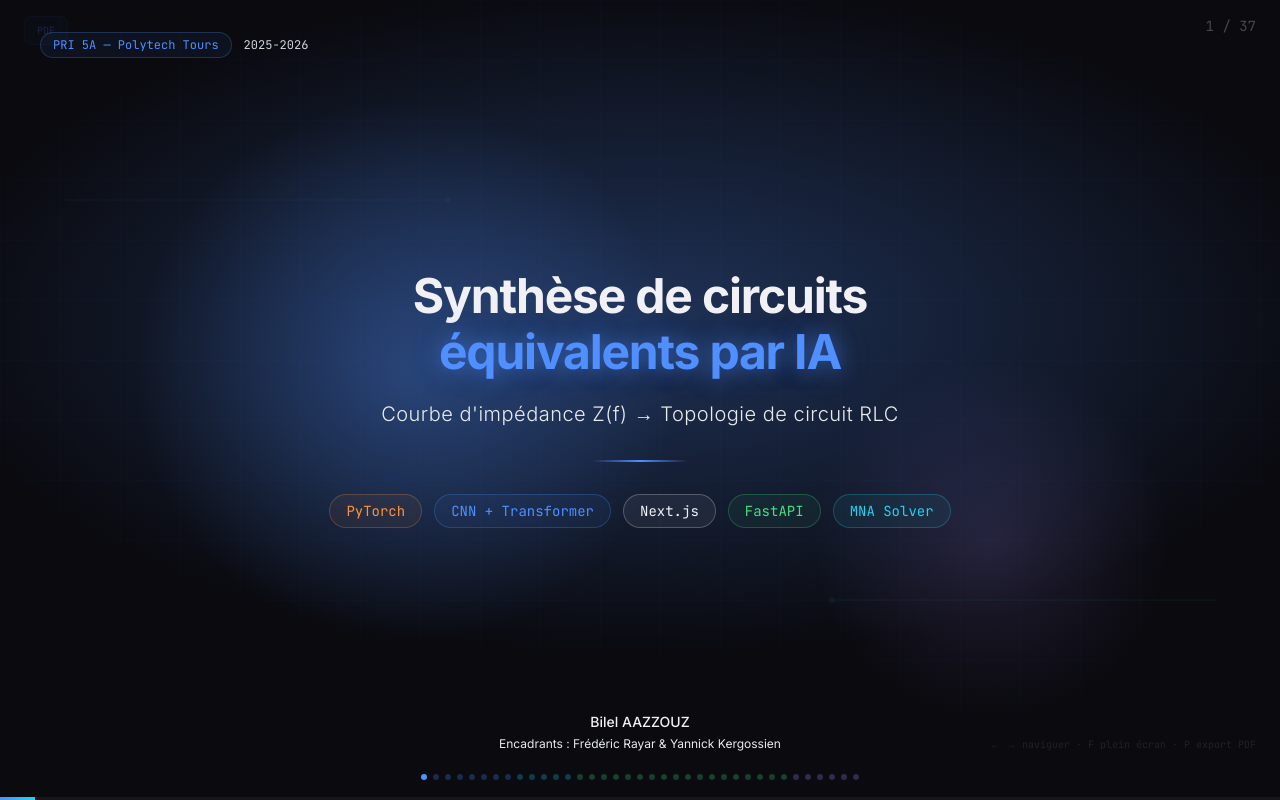
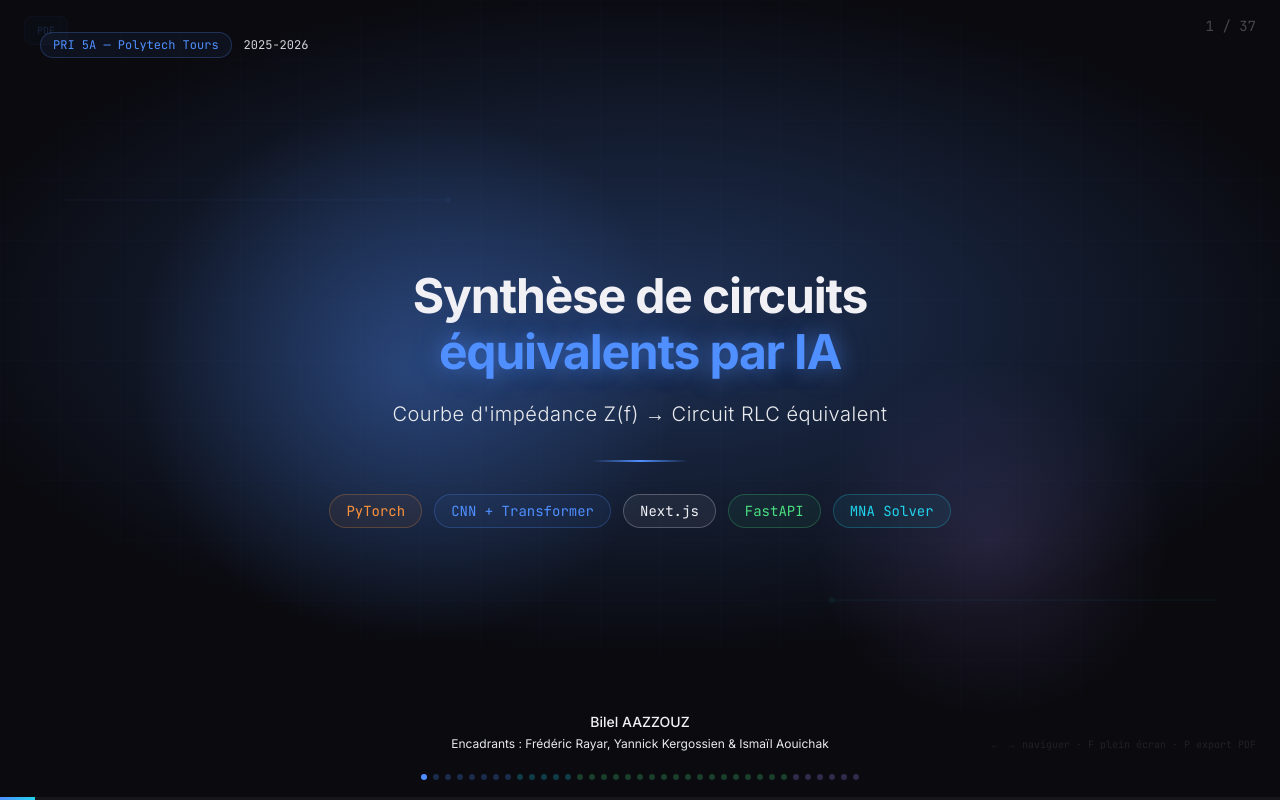
Before and after one commit to Bilel-Azz/PRI-Circuit-equivalants, a Next.js app in the folder slideshow/: page / in a window 1280 px wide. Built offline with nearby package versions, Linux system fonts and the light colour scheme.

Commit message:
Update title slide: subtitle + add Ismaïl Aouichak as encadrant

```diff
--- a/slideshow/src/slides/01_TitleSlide.tsx
+++ b/slideshow/src/slides/01_TitleSlide.tsx
@@ -62,7 +62,7 @@ export default function TitleSlide() {
 
       {/* Subtitle */}
       <motion.p variants={fadeUp} className="text-xl mt-6 font-light tracking-wide z-10" style={{ color: colors.grayLight }}>
-        Courbe d{"'"}impédance Z(f) → Topologie de circuit RLC
+        {"Courbe d'imp\u00e9dance Z(f) \u2192 Circuit RLC \u00e9quivalent"}
       </motion.p>
 
       {/* Separator */}
@@ -87,7 +87,7 @@ export default function TitleSlide() {
       <motion.div variants={fadeUp} className="absolute bottom-12 flex flex-col items-center z-10">
         <div className="text-sm font-medium" style={{ color: colors.white }}>Bilel AAZZOUZ</div>
         <div className="text-xs mt-1" style={{ color: colors.grayLight }}>
-          Encadrants : Frédéric Rayar & Yannick Kergossien
+          {"Encadrants : Fr\u00e9d\u00e9ric Rayar, Yannick Kergossien & Isma\u00efl Aouichak"}
         </div>
       </motion.div>
     </motion.div>
```
